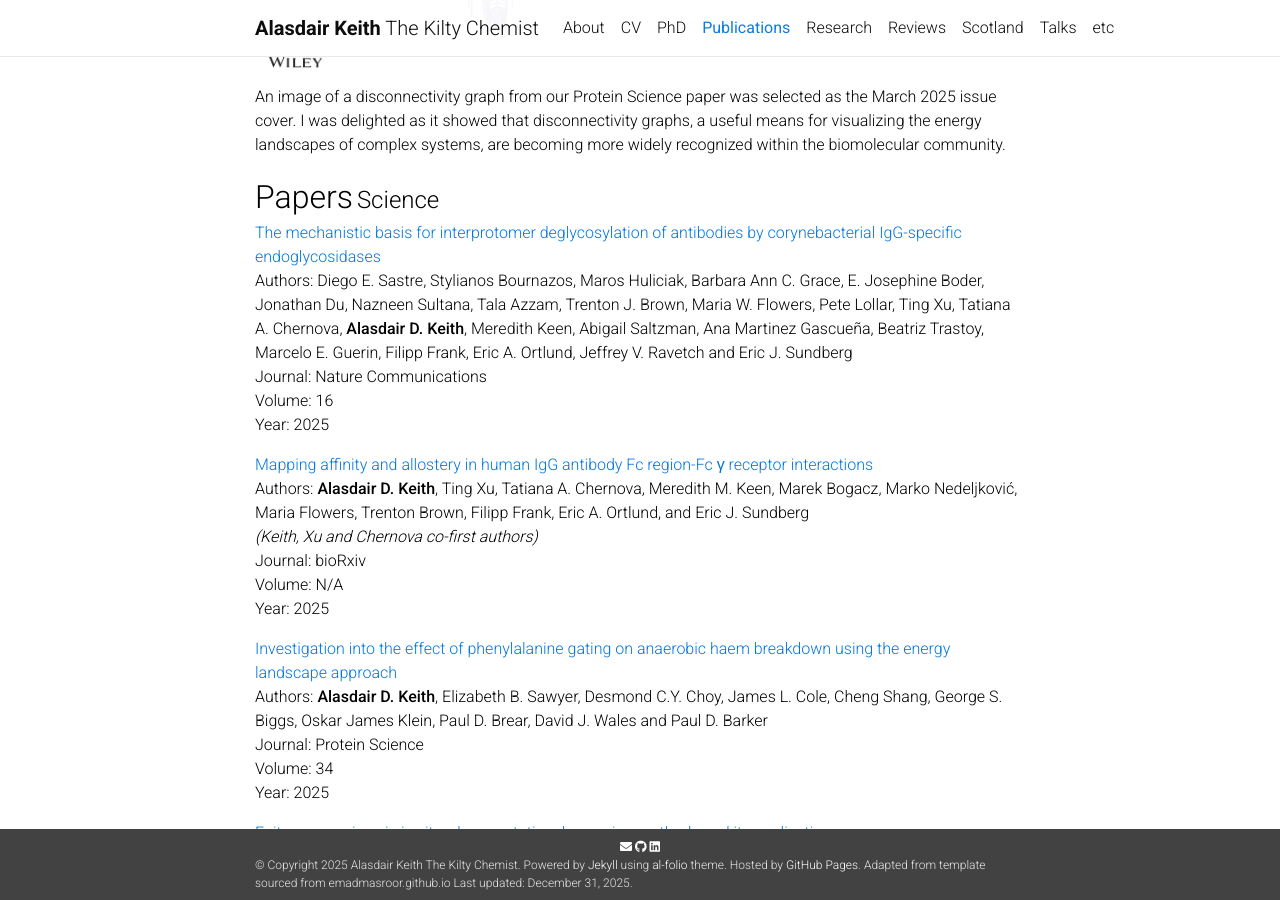
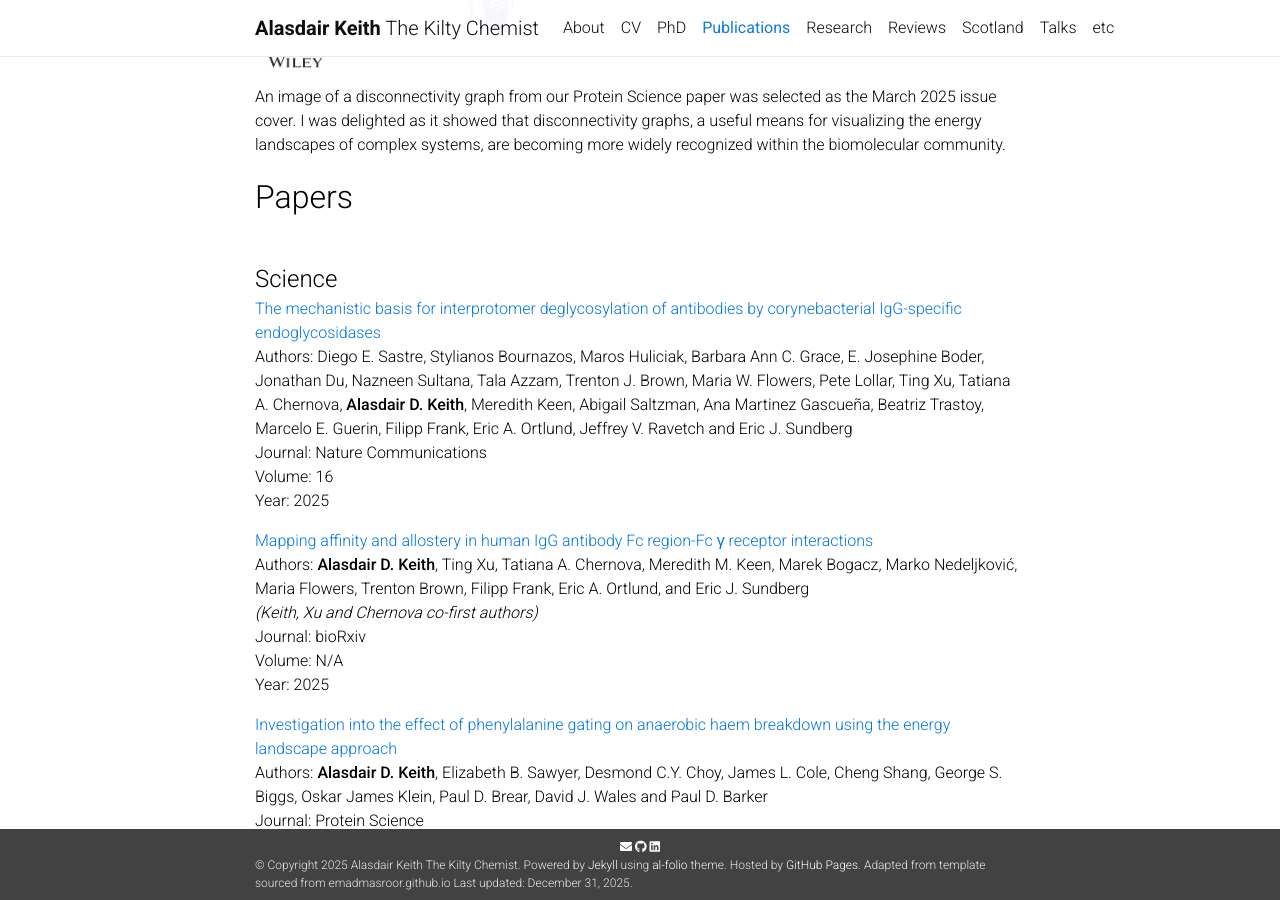
Before and after one commit to AlasdairKeith/AlasdairKeith.github.io, a Jekyll site: the page built from docs/_pages/Papers.md, in a window 1280 px wide and 900 px high, scrolled down 640 px. Built offline with Jekyll 4.4.1, drawn with Linux system fonts in a browser that asks for light colours; nearby versions of some CDN libraries; a style sheet for code colours, icons or effects is not loaded.

```diff
--- a/docs/_pages/Papers.md
+++ b/docs/_pages/Papers.md
@@ -12,7 +12,7 @@
 <figcaption>An image of a disconnectivity graph from our Protein Science paper was selected as the March 2025 issue cover. I was delighted as it showed that disconnectivity graphs, a useful means for visualizing the energy landscapes of complex systems, are becoming more widely recognized within the biomolecular community.</figcaption>
 </figure>
 
-<font size="6"> Papers</font>
+<font size="6"> Papers</font><br>
 <font size="5"> Science</font>
 
 [The mechanistic basis for interprotomer deglycosylation of antibodies by corynebacterial IgG-specific endoglycosidases](https://www.nature.com/articles/s41467-025-60986-w)<br>
```
